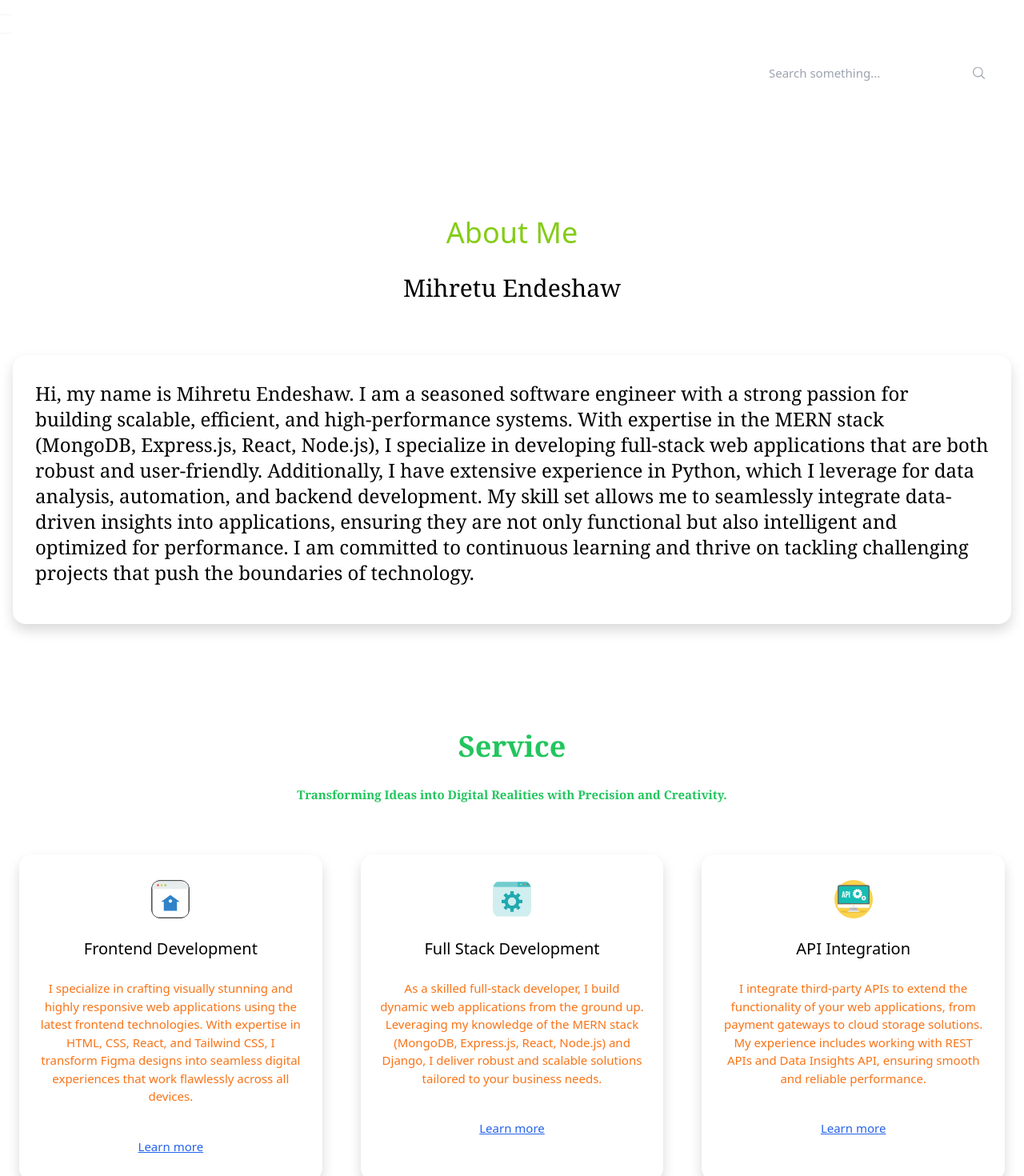
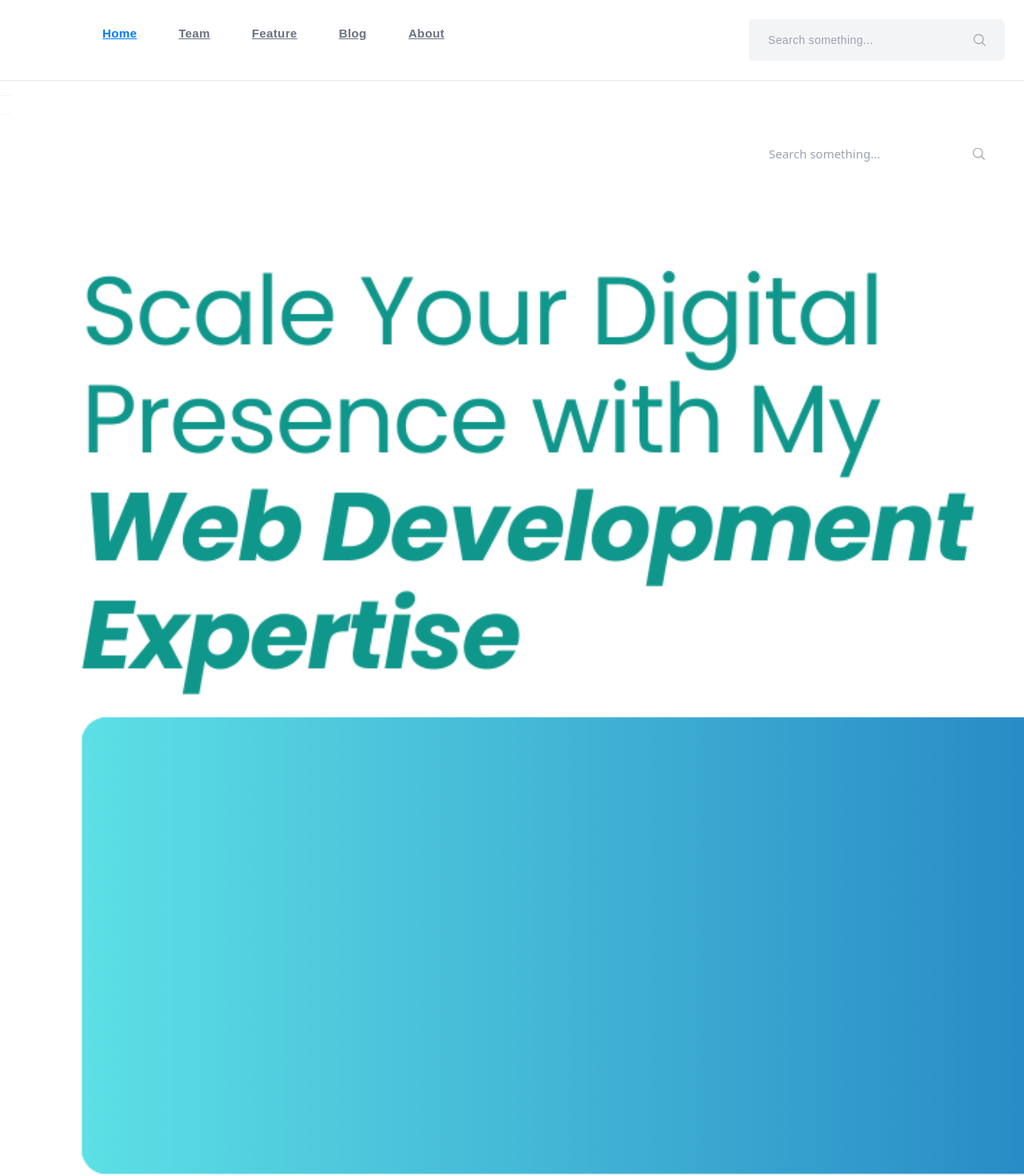
Before and after one commit to mihretue/portfolio, a React (Create React App) app: page / in a window 1280 px wide. Shown: the top 1470 px of the page at 80% size. Built offline with nearby package versions, Linux system fonts and the light colour scheme.

Commit message:
adjusting the services and skill sets and navbar

```diff
--- a/package.json
+++ b/package.json
@@ -7,6 +7,7 @@
     "@testing-library/react": "^13.4.0",
     "@testing-library/user-event": "^13.5.0",
     "bootstrap": "^5.3.3",
+    "emailjs-com": "^3.2.0",
     "react": "^18.3.1",
     "react-dom": "^18.3.1",
     "react-router-dom": "^6.26.1",
--- a/src/components/About.jsx
+++ b/src/components/About.jsx
@@ -8,7 +8,7 @@ export default function About() {
         <h3 class="md:text-3xl text-3xl font-serif md:!leading-[40px] mb-6 text-black">Mihretu Endeshaw</h3>
       </div>
       <div className='mx-auto max-w-7xl d-flex rounded-2xl shadow align-items-center justify-content-center'>
-        <p className='text-black md:text-2xl py-8 px-7'>
+        <p className='text-green-600 md:text-2xl py-8 px-7'>
             Hi, my name is Mihretu Endeshaw. I am a seasoned software engineer with a strong passion for building scalable, efficient, and high-performance systems.
             With expertise in the MERN stack (MongoDB, Express.js, React, Node.js),
             I specialize in developing full-stack web applications that are both robust and user-friendly.
--- /dev/null
+++ b/src/components/Contact.jsx
@@ -0,0 +1,49 @@
+import React, {useRef} from 'react'
+import emailjs from 'emailjs-com'
+
+export default function Contact() {
+  const form = useRef();
+
+  const onEmailSubmit = (e)=>{
+    e.preventDefault();
+
+    emailjs
+    .sendForm('service_8qlkrnt','template_k65h2qr', form.current,{
+      publicKey: 'sn3GYofpteqCCuNtl'
+    })
+    .then(()=>{
+      console.log('Email sent')
+    },
+  (err)=>{
+    console.log('FAILED...', err.text)
+  },
+)
+  }
+  return (
+    <div className='mt-32 max-w-7xl mx-auto font-serif'>
+       <div class="mb-16 max-w-2xl text-center mx-auto">
+          <h2 class="md:text-4xl text-3xl font-semibold font-serif md:!leading-[50px] mb-6 text-green-500">Thank you for reaching out!</h2>
+          <p class="text-green-500 font-semibold font-serif">Your message has been successfully sent. I will review it and get back to you as soon as possible. If you have any urgent inquiries, feel free to reach out to me via email.</p>
+        </div>
+    <form ref={form} onSubmit={onEmailSubmit} className=' container mx-auto  row col-6 mt-44 text-black d-flex align-items-center justify-center'>
+      <div class="space-y-4">
+        <div class="flex flex-col space-y-1">
+          <label class="text-orange-400 font-semibold">Name</label>
+          <input type="text" name="name" className="border border-blue-500 rounded-lg p-2 focus:outline-none focus:ring-2 focus:ring-blue-400 focus:border-blue-500 transition duration-300 ease-in-out" />
+        </div>
+
+        <div class="flex flex-col space-y-1">
+          <label class="text-gray-700 font-semibold">Email</label>
+          <input type="email" name="email" className="border border-blue-500 rounded-lg p-2 focus:outline-none focus:ring-2 focus:ring-blue-400 focus:border-blue-500 transition duration-300 ease-in-out" />
+        </div>
+
+        <div class="flex flex-col space-y-1">
+          <label class="text-gray-700 font-semibold">Message</label>
+          <textarea name="message" className="border border-blue-500 rounded-lg p-2 focus:outline-none focus:ring-2 focus:ring-blue-400 focus:border-blue-500 transition duration-300 ease-in-out" rows="4"></textarea>
+        </div>
+        <button type="submit" className=' border border-blue-500 text-black font-bold  py-1 px-3 bg-green-400 rounded'>Send</button>
+  </div>
+    </form>
+    </div>
+  )
+}
--- a/src/components/Expertise.jsx
+++ b/src/components/Expertise.jsx
@@ -20,31 +20,31 @@ export default function Expertise() {
           <div class="text-center bg-white px-6 py-8 rounded-2xl shadow">
             <img src={UI} className='w-12 mb-6 inline-block rounded-xl' />
             <h3 class="text-xl mb-4 text-black">Frontend Development</h3>
-            <p class="text-orange-500">I specialize in crafting visually stunning and highly responsive web applications using the latest frontend technologies. With expertise in HTML, CSS, React, and Tailwind CSS, I transform Figma designs into seamless digital experiences that work flawlessly across all devices.</p>
+            <p class="text-green-500 font-serif">I specialize in crafting visually stunning and highly responsive web applications using the latest frontend technologies. With expertise in HTML, CSS, React, and Tailwind CSS, I transform Figma designs into seamless digital experiences that work flawlessly across all devices.</p>
             <a href="javascript:void(0);" class="text-blue-600 inline-block mt-4 hover:underline">Learn more</a>
           </div>
           <div class="text-center bg-white px-6 py-8 rounded-2xl shadow">
             <img src={Software} className='w-12 mb-6 inline-block  rounded-xl'/>
             <h3 class="text-xl text-black mb-4">Full Stack Development</h3>
-            <p class="text-orange-500">As a skilled full-stack developer, I build dynamic web applications from the ground up. Leveraging my knowledge of the MERN stack (MongoDB, Express.js, React, Node.js) and Django, I deliver robust and scalable solutions tailored to your business needs.</p>
+            <p class="text-green-500 font-serif">As a skilled full-stack developer, I build dynamic web applications from the ground up. Leveraging my knowledge of the MERN stack (MongoDB, Express.js, React, Node.js) and Django, I deliver robust and scalable solutions tailored to your business needs.</p>
             <a href="javascript:void(0);" class="text-blue-600 inline-block mt-4 hover:underline">Learn more</a>
           </div>
           <div class="text-center bg-white px-6 py-8 rounded-2xl shadow">
             <img src={Api} className='w-12 mb-6 inline-block  rounded-xl' />
             <h3 class="text-xl mb-4 text-black">API Integration</h3>
-            <p class="text-orange-500">I integrate third-party APIs to extend the functionality of your web applications, from payment gateways to cloud storage solutions. My experience includes working with REST APIs and Data Insights API, ensuring smooth and reliable performance.</p>
+            <p class="text-green-500 font-serif">I integrate third-party APIs to extend the functionality of your web applications, from payment gateways to cloud storage solutions. My experience includes working with REST APIs and Data Insights API, ensuring smooth and reliable performance.</p>
             <a href="javascript:void(0);" class="text-blue-600 inline-block mt-4 hover:underline">Learn more</a>
           </div>
           <div class="text-center bg-white px-6 py-8 rounded-2xl shadow">
             <img src={Sharepoint} className='w-12 mb-6 inline-block rounded-xl' />
             <h3 class="text-xl mb-4 text-black">SharePoint Solutions</h3>
-            <p class="text-orange-500">With hands-on experience in SharePoint, I design and maintain efficient intranet sites for organizations, including government projects. My services include custom SharePoint site design, InfoPath form creation, and seamless integration with existing systems.</p>
+            <p class="text-green-500 font-serif">With hands-on experience in SharePoint, I design and maintain efficient intranet sites for organizations, including government projects. My services include custom SharePoint site design, InfoPath form creation, and seamless integration with existing systems.</p>
             <a href="javascript:void(0);" class="text-blue-600 inline-block mt-4 hover:underline">Learn more</a>
           </div>
           <div class="text-center bg-white px-6 py-8 rounded-2xl shadow">
             <img src={DataAnalysis} className='w-12 mb-6 inline-block  rounded-xl' />
             <h3 class="text-xl mb-4 text-black">Data Analysis</h3>
-            <p class="text-orange-500">Combining my expertise in Python with advanced data analysis techniques, I provide insights that drive informed decision-making. Whether you need data scraping, processing, or visualization, I deliver actionable results to support your business goals.</p>
+            <p class="text-green-500 font-serif">Combining my expertise in Python with advanced data analysis techniques, I provide insights that drive informed decision-making. Whether you need data scraping, processing, or visualization, I deliver actionable results to support your business goals.</p>
             <a href="javascript:void(0);" class="text-blue-600 inline-block mt-4 hover:underline">Learn more</a>
           </div>
         </div>
--- a/src/components/MainSection.jsx
+++ b/src/components/MainSection.jsx
@@ -17,7 +17,7 @@ export default function MainSection() {
       </button>
     <div
       className="relative lg:min-h-full 2xl:min-h-[730px] before:absolute before:inset-0 before:w-full  before:opacity-60"
-      style={{ backgroundImage: `url(${BackgroundImage})`, backgroundSize: 'cover', backgroundRepeat: 'no-repeat' }}
+      style={{ backgroundImage: `url(${BackgroundImage})`, backgroundSize: 'cover', backgroundRepeat: 'no-repeat', height: '90rem', width:'100%'}}
     >
       <header className="py-4 px-4 sm:px-10 z-50 min-h-[70px] relative">
         <div className="lg:flex lg:items-center gap-x-2 relative">
--- a/src/components/navbar.jsx
+++ b/src/components/navbar.jsx
@@ -0,0 +1,77 @@
+import React, { useState } from 'react'
+import { Link } from 'react-router-dom'
+export default function NavBar() {
+    const [isMenuOpen, setIsMenuOpen] =useState(false)
+
+    const toggleButton =()=>{
+        setIsMenuOpen(!isMenuOpen)
+    }
+
+  return (
+    <div>
+            <header class='flex border-b py-4 px-4 sm:px-10 bg-white font-[sans-serif] min-h-[70px] tracking-wide relative z-50'>
+            <div class='flex flex-wrap items-center gap-5 w-full'>
+            <div  style={{display: isMenuOpen ? 'block': 'none'}}
+                class='max-lg:hidden lg:!block max-lg:w-full max-lg:fixed max-lg:before:fixed max-lg:before:bg-black max-lg:before:opacity-50 max-lg:before:inset-0 max-lg:before:z-50'>
+                <button onClick={toggleButton}  class='lg:hidden fixed top-2 right-4 z-[100] rounded-full bg-white p-3'>
+                <svg xmlns="http://www.w3.org/2000/svg" class="w-4 fill-black" viewBox="0 0 320.591 320.591">
+                    <path
+                    d="M30.391 318.583a30.37 30.37 0 0 1-21.56-7.288c-11.774-11.844-11.774-30.973 0-42.817L266.643 10.665c12.246-11.459 31.462-10.822 42.921 1.424 10.362 11.074 10.966 28.095 1.414 39.875L51.647 311.295a30.366 30.366 0 0 1-21.256 7.288z"
+                    data-original="#000000"></path>
+                    <path
+                    d="M287.9 318.583a30.37 30.37 0 0 1-21.257-8.806L8.83 51.963C-2.078 39.225-.595 20.055 12.143 9.146c11.369-9.736 28.136-9.736 39.504 0l259.331 257.813c12.243 11.462 12.876 30.679 1.414 42.922-.456.487-.927.958-1.414 1.414a30.368 30.368 0 0 1-23.078 7.288z"
+                    data-original="#000000"></path>
+                </svg>
+                </button>
+
+                <ul style={{fontSize:'2rem'}}
+                class='lg:flex lg:ml-14 lg:gap-x-5 max-lg:space-y-3 max-lg:fixed max-lg:bg-white max-lg:w-1/2 max-lg:min-w-[300px] max-lg:top-0 max-lg:left-0 max-lg:p-6 max-lg:h-full max-lg:shadow-md max-lg:overflow-auto z-50 '>
+                <li class='mb-6 hidden max-lg:block ' >
+                    <Link to="javascript:void(0)"><img src="https://readymadeui.com/readymadeui.svg" alt="logo" class='w-36' />
+                    </Link>
+                </li>
+                <li class='max-lg:border-b max-lg:py-3 px-3'>
+                    <Link to='javascript:void(0)'
+                    class='lg:hover:text-[#007bff] text-[#007bff] block font-semibold text-[15px]'>Home</Link>
+                </li>
+                <li class='max-lg:border-b max-lg:py-3 px-3'><Link to='javascript:void(0)'
+                    class='lg:hover:text-[#007bff] text-gray-500 block font-semibold text-[15px]'>Team</Link>
+                </li>
+                <li class='max-lg:border-b max-lg:py-3 px-3'><Link to='javascript:void(0)'
+                    class='lg:hover:text-[#007bff] text-gray-500 block font-semibold text-[15px]'>Feature</Link>
+                </li>
+                <li class='max-lg:border-b max-lg:py-3 px-3'><Link to='javascript:void(0)'
+                    class='lg:hover:text-[#007bff] text-gray-500 block font-semibold text-[15px]'>Blog</Link>
+                </li>
+                <li class='max-lg:border-b max-lg:py-3 px-3'><Link to='javascript:void(0)'
+                    class='lg:hover:text-[#007bff] text-gray-500 block font-semibold text-[15px]'>About</Link>
+                </li>
+                </ul>
+            </div>
+
+            <button onClick={toggleButton} class='lg:hidden ml-auto'>
+                <svg class="w-7 h-7" fill="#000" viewBox="0 0 20 20" xmlns="http://www.w3.org/2000/svg">
+                <path fill-rule="evenodd"
+                    d="M3 5a1 1 0 011-1h12a1 1 0 110 2H4a1 1 0 01-1-1zM3 10a1 1 0 011-1h12a1 1 0 110 2H4a1 1 0 01-1-1zM3 15a1 1 0 011-1h12a1 1 0 110 2H4a1 1 0 01-1-1z"
+                    clip-rule="evenodd"></path>
+                </svg>
+            </button>
+
+            <div class='flex lg:ml-auto max-lg:w-full'>
+                <div
+                class='flex xl:w-80 max-xl:w-full bg-gray-100 px-6 py-3 rounded outline outline-transparent focus-within:outline-[#007bff] focus-within:bg-transparent'>
+                <input type='text' placeholder='Search something...'
+                    class='w-full text-sm bg-transparent rounded outline-none pr-2' />
+                <svg xmlns="http://www.w3.org/2000/svg" viewBox="0 0 192.904 192.904" width="16px"
+                    class="cursor-pointer fill-gray-400">
+                    <path
+                    d="m190.707 180.101-47.078-47.077c11.702-14.072 18.752-32.142 18.752-51.831C162.381 36.423 125.959 0 81.191 0 36.422 0 0 36.423 0 81.193c0 44.767 36.422 81.187 81.191 81.187 19.688 0 37.759-7.049 51.831-18.751l47.079 47.078a7.474 7.474 0 0 0 5.303 2.197 7.498 7.498 0 0 0 5.303-12.803zM15 81.193C15 44.694 44.693 15 81.191 15c36.497 0 66.189 29.694 66.189 66.193 0 36.496-29.692 66.187-66.189 66.187C44.693 147.38 15 117.689 15 81.193z">
+                    </path>
+                </svg>
+                </div>
+            </div>
+            </div>
+    </header>
+    </div>
+  )
+}
--- a/src/page/landing_page.jsx
+++ b/src/page/landing_page.jsx
@@ -4,11 +4,14 @@ import About from "../components/About";
 import Expertise from "../components/Expertise";
 import SkillSet from "../components/SkillSet";
 import Projects from "../components/Projects";
+import Contact from "../components/Contact";
+import NavBar from "../components/NavBar";
 const LandinPage = ()=>{
 
   return (
 
   <div class=" text-gray-100 text-[15px]">
+    <NavBar/>
     <MainSection/>
     <About/>
     <div class="px-4 sm:px-10">
@@ -132,6 +135,7 @@ const LandinPage = ()=>{
           </div>
         </div>
       </div>
+      <Contact/>
     </div>
 
   </div>
```
Also changed, not shown: src/components/Footer.jsx (+0 -20 lines), src/components/Projects.jsx (+4 -4 lines), 1 other file (tests, documents, lock files or other folders).
